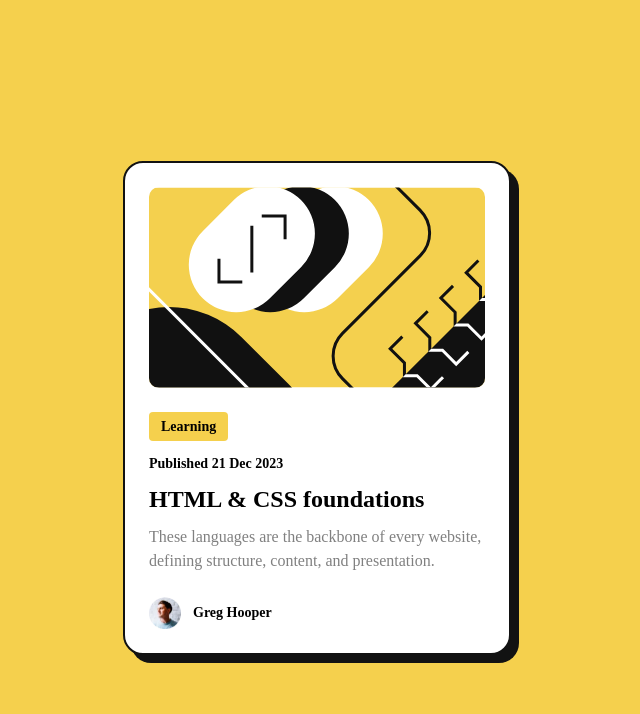
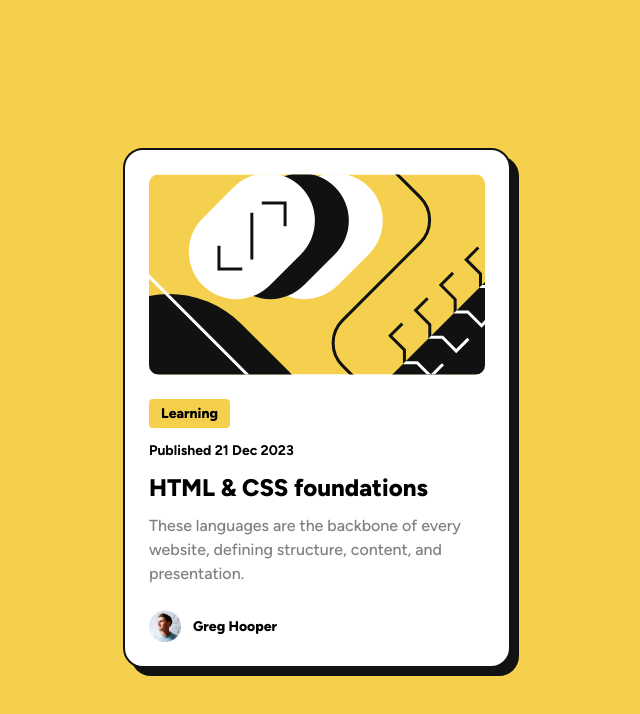
Before and after one commit to Afonso-Maia/FrontendMentor--Blog-Preview-Card, a plain HTML site: page index.html in a window 1280 px wide. Shown: the whole page, without its empty margins (323-963 px from the left). Drawn offline with Linux system fonts and the light colour scheme; the site is published under a folder, as on GitHub Pages, so addresses that start at the root find nothing.

Commit message:
possible fix for font not loading

```diff
--- a/styles.css
+++ b/styles.css
@@ -7,7 +7,7 @@
 
 @font-face {
   font-family: "Figtree";
-  src: url("/assets/fonts/Figtree-VariableFont_wght.ttf")
+  src: url("./assets/fonts/Figtree-VariableFont_wght.ttf")
     format("woff2-variations");
   font-weight: 100 900;
   font-style: normal;
```
